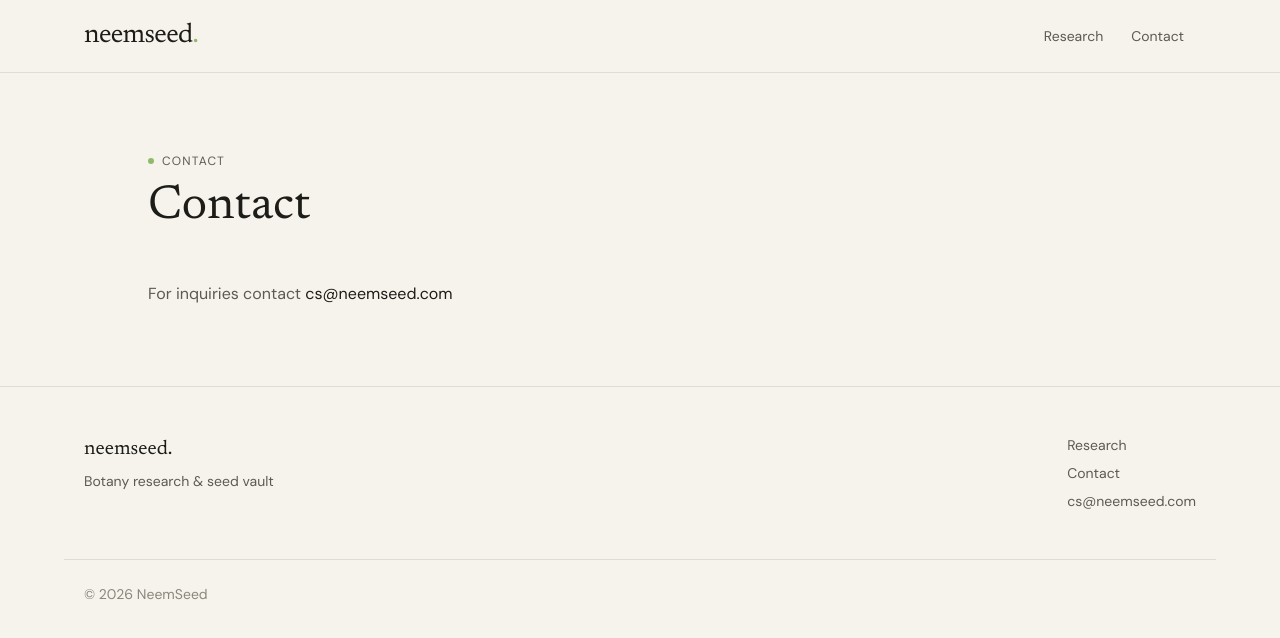
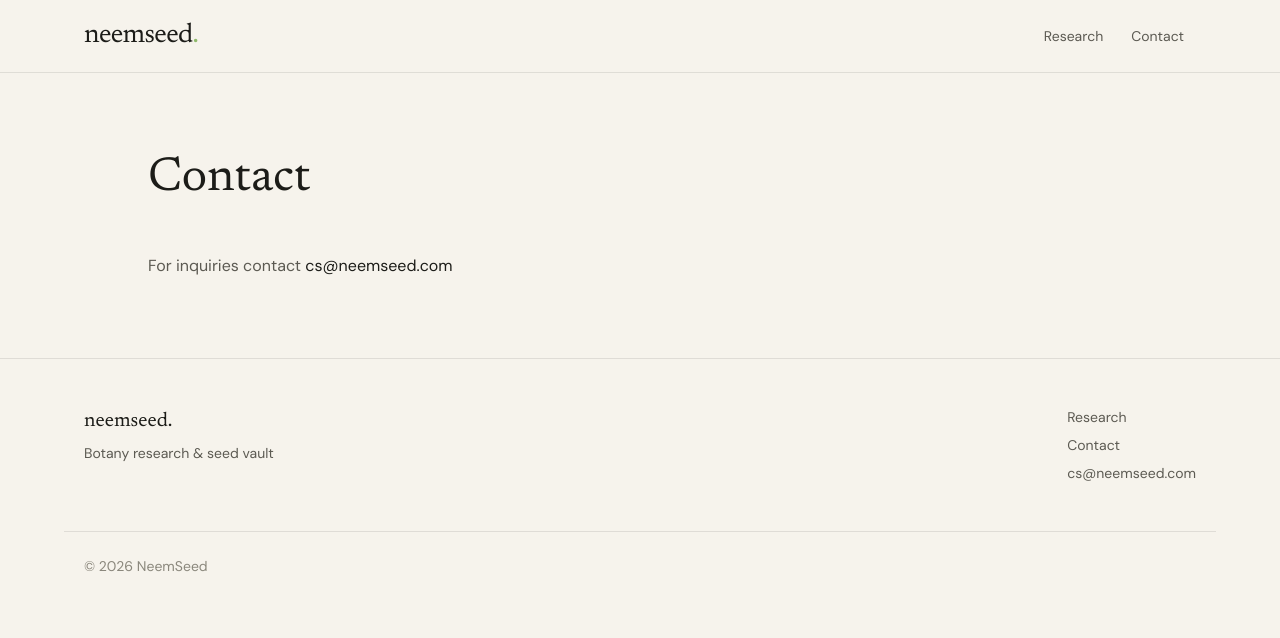
Before and after one commit to nbaldwin09/neemseed, a React (Vite) app: page /contact in a window 1280 px wide. Shown: the top 638 px of the page. Built offline with nearby package versions, Linux system fonts and the light colour scheme.

Commit message:
Drop duplicate Contact heading

```diff
--- a/src/routes/contact.tsx
+++ b/src/routes/contact.tsx
@@ -5,7 +5,7 @@ export const Route = createFileRoute("/contact")({ component: ContactPage });
 
 function ContactPage() {
   return (
-    <SimplePage kicker="Contact" title="Contact">
+    <SimplePage title="Contact">
       <p className="max-w-xl text-muted">
         For inquiries contact{" "}
         <a href="mailto:cs@neemseed.com" className="text-fg underline-offset-4 hover:underline">
```
